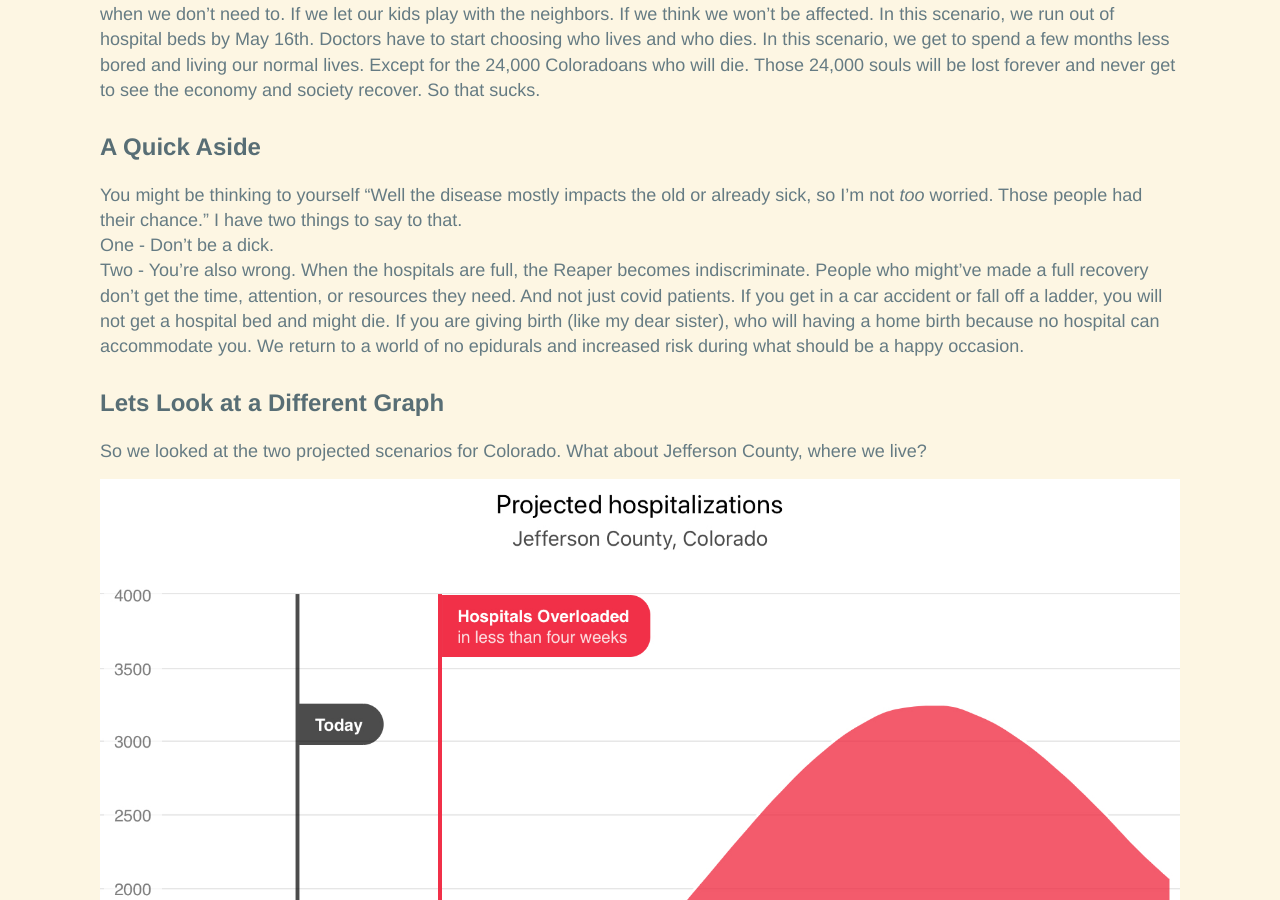
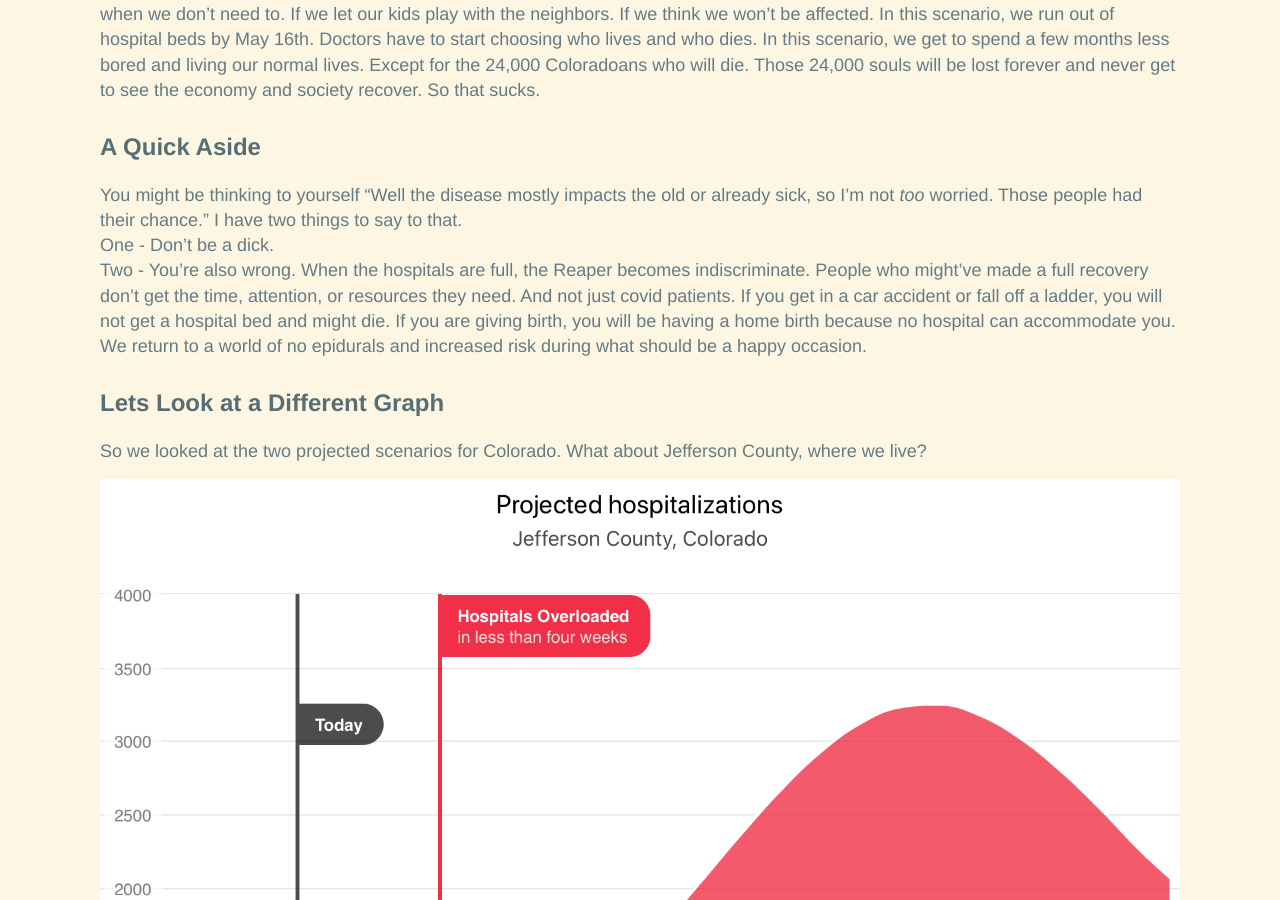
Before and after one commit to hencefarthing/hencefarthing.github.io, a Jekyll site: the page built from _posts/2020/04/2020-04-09-stay-home.md, in a window 1280 px wide and 900 px high, scrolled down 1683 px. Built offline with Jekyll 4.4.1, drawn with Linux system fonts in a browser that asks for light colours; comment, search, counter and statistics services are not loaded.

Commit message:
removing reference to my sister in stay home

```diff
--- a/_posts/2020/04/2020-04-09-stay-home.md
+++ b/_posts/2020/04/2020-04-09-stay-home.md
@@ -22,7 +22,7 @@ The orange curve shows what happens if we don't follow the rules quite so well.
 ## A Quick Aside
 You might be thinking to yourself "Well the disease mostly impacts the old or already sick, so I'm not _too_ worried. Those people had their chance." I have two things to say to that.
 One - Don't be a dick.
-Two - You're also wrong. When the hospitals are full, the Reaper becomes indiscriminate. People who might've made a full recovery don't get the time, attention, or resources they need. And not just covid patients. If you get in a car accident or fall off a ladder, you will not get a hospital bed and might die. If you are giving birth (like my dear sister), who will having a home birth because no hospital can accommodate you. We return to a world of no epidurals and increased risk during what should be a happy occasion.
+Two - You're also wrong. When the hospitals are full, the Reaper becomes indiscriminate. People who might've made a full recovery don't get the time, attention, or resources they need. And not just covid patients. If you get in a car accident or fall off a ladder, you will not get a hospital bed and might die. If you are giving birth, you will be having a home birth because no hospital can accommodate you. We return to a world of no epidurals and increased risk during what should be a happy occasion.
 
 ## Lets Look at a Different Graph
 So we looked at the two projected scenarios for Colorado. What about Jefferson County, where we live?
```
